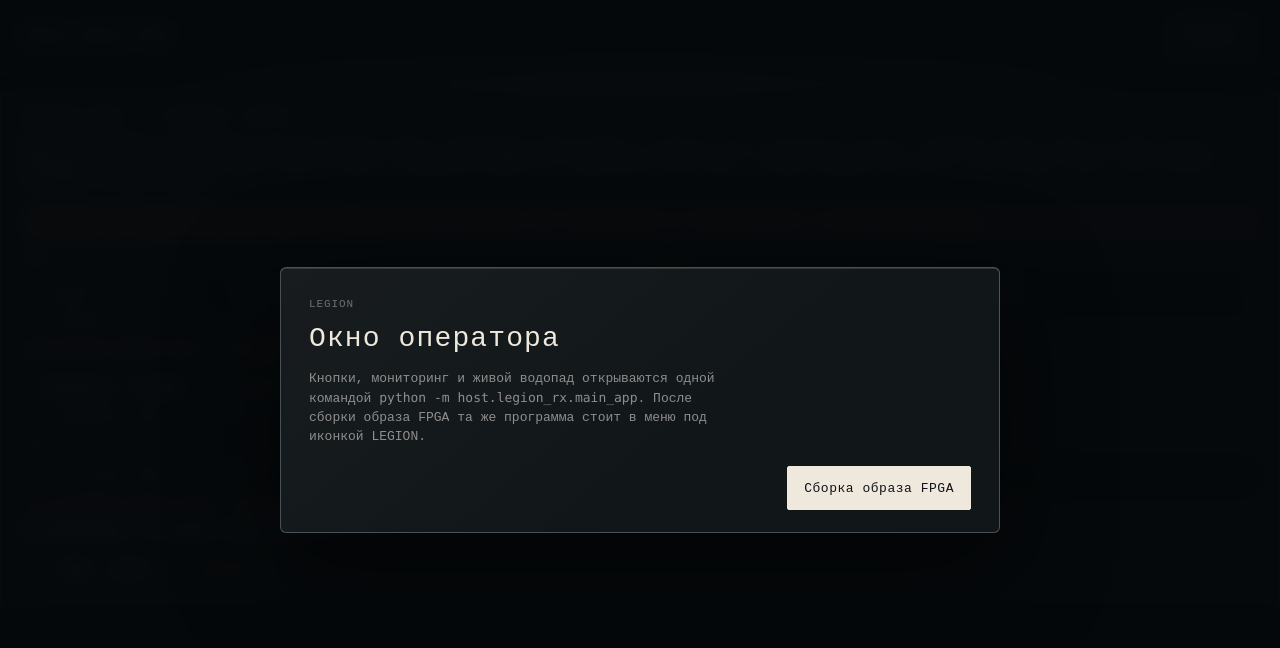
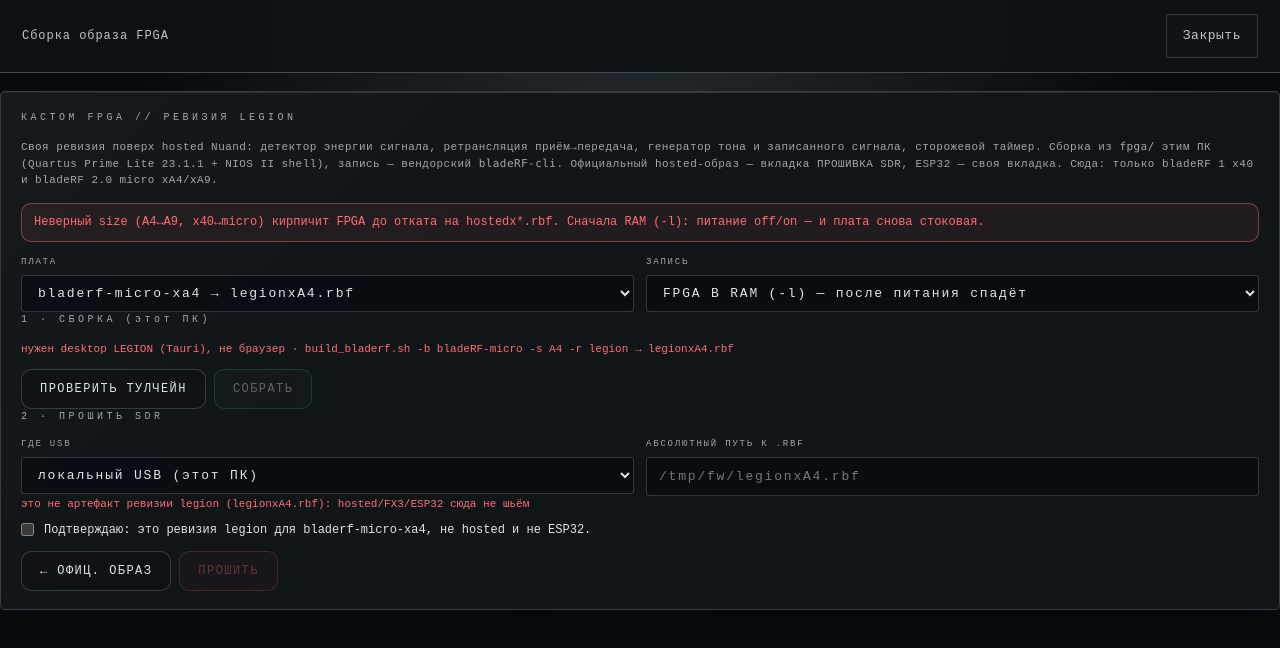
Before and after one commit to Treider13/Legion, a React (Vite) app in the folder app/: page / in a window 1280 px wide. Both pictures are taken after a click on the button "Сборка образа FPGA". Shown: the top 648 px of the page. Built offline with nearby package versions, Linux system fonts and the light colour scheme.

Commit message:
fix: кнопка сборки образа FPGA открывает панель, а не прячет её под карточкой
Co-authored-by: Cursor <cursoragent@cursor.com>

```diff
--- a/app/src/demo/OperatorHome.tsx
+++ b/app/src/demo/OperatorHome.tsx
@@ -11,15 +11,16 @@ export function OperatorHome() {
 
   return (
     <div className="legion-root cinema graphite" data-contour="operator">
+      {!build && (
         <div className="cinema-gate" role="presentation">
           <div className="cinema-gate-card" role="dialog" aria-modal="true" aria-labelledby="operator-title">
             <p className="cinema-kicker">LEGION</p>
             <h2 id="operator-title">Окно оператора</h2>
             <p className="cinema-gate-lead">
-            Кнопки, мониторинг и живой водопад открываются одной командой
+              Кнопки, мониторинг и живой водопад:
               {" "}
               <code>python -m host.legion_rx.main_app</code>
-            . После сборки образа FPGA та же программа стоит в меню под иконкой LEGION.
+              . Точку в конце команды не ставить.
             </p>
             <div className="cinema-gate-actions">
               <button type="button" className="cinema-btn solid" onClick={() => setBuild(true)}>
@@ -28,8 +29,9 @@ export function OperatorHome() {
             </div>
           </div>
         </div>
+      )}
       {build && (
-        <div className="cinema-settings" role="dialog" aria-modal="true" aria-label="Сборка образа FPGA">
+        <div className="cinema-settings" style={{ zIndex: 120 }} role="dialog" aria-modal="true" aria-label="Сборка образа FPGA">
           <header className="cinema-settings-bar">
             <p>Сборка образа FPGA</p>
             <button type="button" className="cinema-btn ghost" onClick={() => setBuild(false)}>
```
Lines whose indentation alone changed are shown as unchanged.
